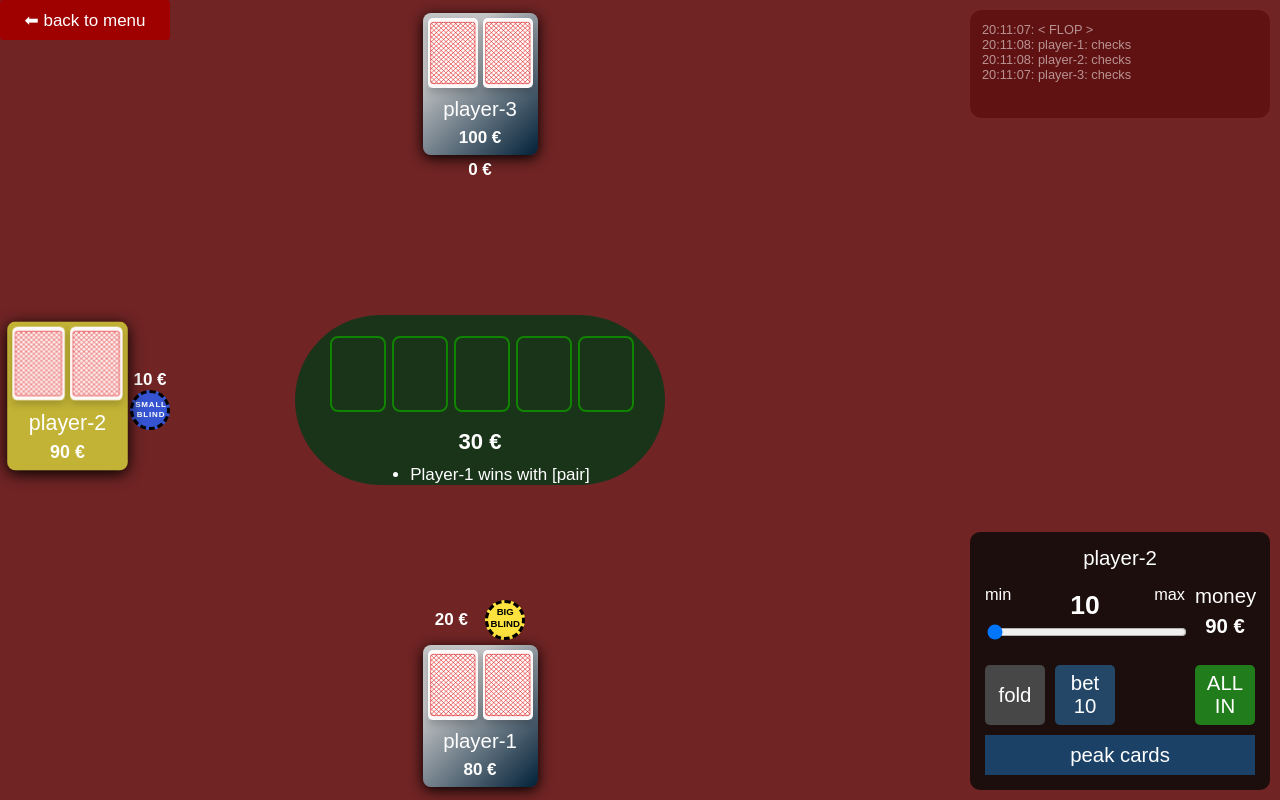
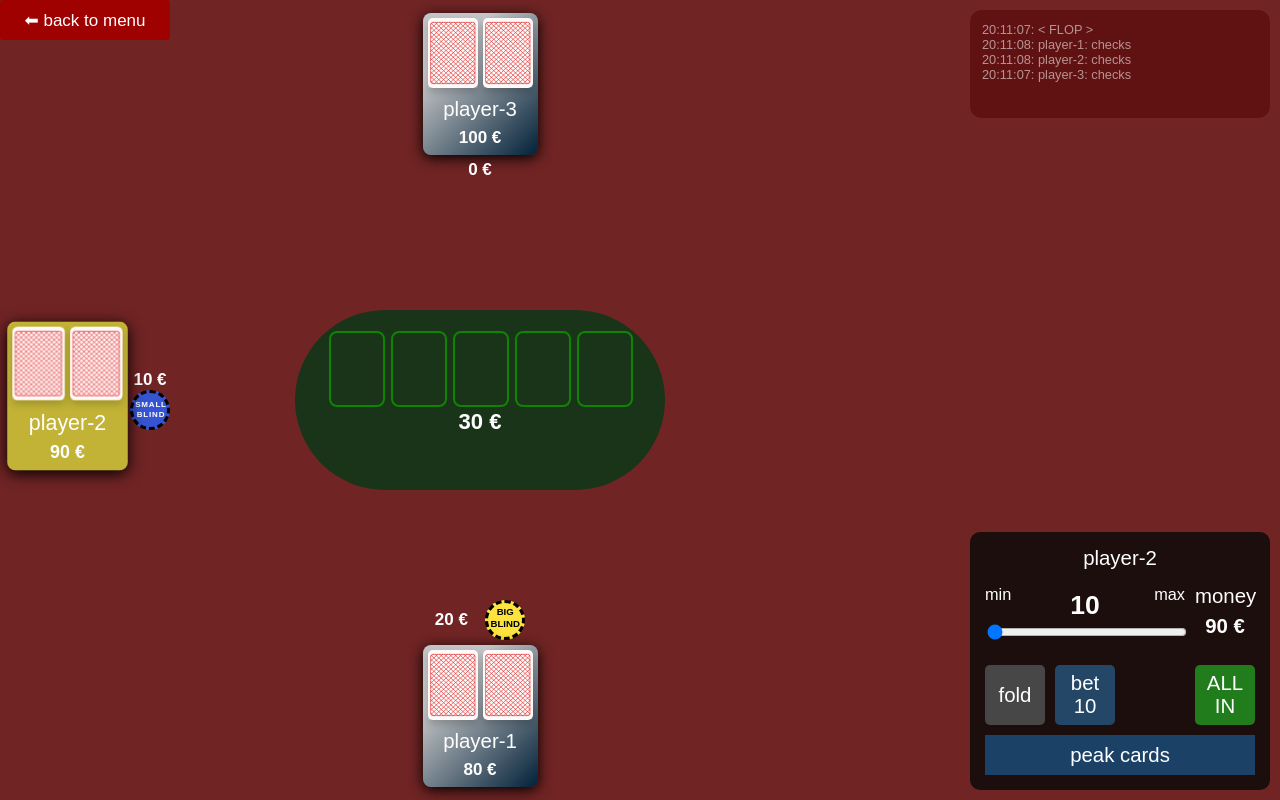
Before and after one commit to babakjalilian/poker, a React (Vite) app: page / in a window 1280 px wide. Both pictures are taken after a click on the element "play!". Built offline with nearby package versions, Linux system fonts and the light colour scheme.

Commit message:
log winners info and fix some bug in styling

```diff
--- a/src/Consts.ts
+++ b/src/Consts.ts
@@ -69,3 +69,16 @@ export enum COMBINATIONS {
     STRAIGHT_FLUSH = "STRAIGHT_FLUSH",
     ROYAL_FLUSH = "ROYAL_FLUSH",
 }
+
+export enum COMBINATION_NAMES_HUMAN {
+    HIGH_CARD = "high card",
+    PAIR = "pair",
+    TWO_PAIRS = "two pairs",
+    THREE_OF_KIND = "three of kind",
+    STRAIGHT = "straight", // add ace - two ... street
+    FLUSH = "flush",
+    FULL_HOUSE = "full house",
+    FOUR_OF_KIND = "four of kind",
+    STRAIGHT_FLUSH = "straight flush",
+    ROYAL_FLUSH = "royal flush",
+}
--- a/src/Store.ts
+++ b/src/Store.ts
@@ -1,5 +1,5 @@
 import { makeAutoObservable } from "mobx";
-import { BET_ACTION, COMBINATIONS, POKER_ROUNDS } from './Consts';
+import { BET_ACTION, COMBINATIONS, COMBINATION_NAMES_HUMAN, POKER_ROUNDS } from './Consts';
 import { Card } from "./modules/Card";
 import { Deck } from "./modules/Deck";
 import { Player } from "./modules/Player";
@@ -225,6 +225,7 @@ class Store {
         this.players.getWinnersOfRound(this);
 
         this.winners = this.winners.filter(player => player.winAmount);
+        this.logWinners();
         const { winners } = this;
 
         for (const winner of winners) {
@@ -248,6 +249,14 @@ class Store {
     unfadeAllCards() {
         this.allCards.forEach(card => card.unfade());
     }
+
+    logWinners() {
+        this.winners.forEach(winner => {
+            const { name, winAmount, bestCombinationName } = winner;
+            const message = `${name} wins ${winAmount}€ [${COMBINATION_NAMES_HUMAN[bestCombinationName]}]`;
+            this.gameInfo.push(message);
+        });
+    }
 }
 
 export default Store;
--- a/src/components/game/game-table/GameTable.scss
+++ b/src/components/game/game-table/GameTable.scss
@@ -1,13 +1,13 @@
 .gameTable {
   position: relative;
   width: 370px;
-  height: 170px;
+  height: 180px;
   border-radius: 500px;
   padding-top: 1.5rem;
   box-sizing: border-box;
   background-color: var(--bg-darkgreen);
   display: flex;
-  justify-content: center;
+  justify-content: flex-start;
   align-items: center;
   flex-direction: column;
   margin: auto;
@@ -16,6 +16,7 @@
     display: flex;
     justify-content: left;
     gap: 6px;
+    left: 37px;
     width: 100%;
     position: absolute;
     .card-placeholder {
@@ -34,8 +35,12 @@
     justify-content: left;
     gap: 12px;
     width: 100%;
-    height: 100%;
-    padding-left: 75px;
+    height: 75px;
+    padding-left: 50px;
+    &::before {
+      content: '';
+      min-height: 75px;
+    }
     .card {
       //   position: absolute;
       //   right: -200px;
@@ -52,13 +57,19 @@
   }
 
   .tableInfo {
-    margin-top: 10px;
+    display: flex;
+    align-items: center;
     font-size: 1.3em;
     font-weight: 600;
   }
 
   .gameInfo {
-    margin-top: 10px;
+    width: 100%;
+    height: 100%;
+    display: flex;
+    justify-content: center;
+    align-items: center;
+    font-size: 14px;
 
     ul {
       margin: 0;
--- a/src/components/game/game-table/GameTable.tsx
+++ b/src/components/game/game-table/GameTable.tsx
@@ -29,11 +29,11 @@ const GameTable: React.FC = observer(() => {
                 <br />
             </div>
             <div className="tableInfo">
-                <div>{store?.sumOfBets} €</div>
+                {store?.sumOfBets} €
             </div>
             <div className="gameInfo">
                 <ul>
-                    <li>Player-1 wins with [pair]</li>
+                    {store?.gameInfo?.map((message) => (<li key={Math.random()}>{message}</li>))}
                 </ul>
             </div>
         </div>
--- a/src/components/menu/Menu.scss
+++ b/src/components/menu/Menu.scss
@@ -13,8 +13,8 @@
   background-size: 30%;
 
   .background-image {
-    padding-top: 80px;
-    width: 550px;
+    padding-top: 50px;
+    width: 530px;
     padding-right: 10px;
   }
 }
--- a/src/modules/Players.ts
+++ b/src/modules/Players.ts
@@ -97,25 +97,21 @@ export class Players {
         const sidePots = this.calculateSidePots();
         if (sidePots.length) {
             sidePots.forEach(pot => {
-                let potMoney = pot.money;
-                let players = pot.playersEligible.map(player => {
-                    return player.name
-                })
                 this.getWinnerOfPot(pot.money, store, pot.playersEligible)
             })
         }
     }
 
     private calculateSidePots() {
-        const { playerList } = this;
+        const players = [...this.playerList];
         let pots = [];
         let previousAllIn = 0
-        playerList.sort((a, b) => a.sumOfPersonalBetsInThisRound - b.sumOfPersonalBetsInThisRound).forEach(p => {
+        players.sort((a, b) => a.sumOfPersonalBetsInThisRound - b.sumOfPersonalBetsInThisRound).forEach(p => {
             if (p.isAllIn) {
                 let pot = { name: `${p.name}-allIn`, money: 0, playersEligible: [] }
                 let allInMonyByPlayer = p.sumOfPersonalBetsInThisRound;
                 if (allInMonyByPlayer > previousAllIn) {
-                    playerList.forEach(player => {
+                    players.forEach(player => {
                         let moneyToAdd: number = 0
 
                         if (player.sumOfPersonalBetsInThisRound > previousAllIn && player.sumOfPersonalBetsInThisRound <= allInMonyByPlayer) {
@@ -139,7 +135,7 @@ export class Players {
 
         let extraPot = { name: `extra-pot`, money: 0, playersEligible: [] }
 
-        playerList.forEach(player => {
+        players.forEach(player => {
             if (player.sumOfPersonalBetsInThisRound > previousAllIn) {
 
                 let extraMoney = player.sumOfPersonalBetsInThisRound - previousAllIn;
```
